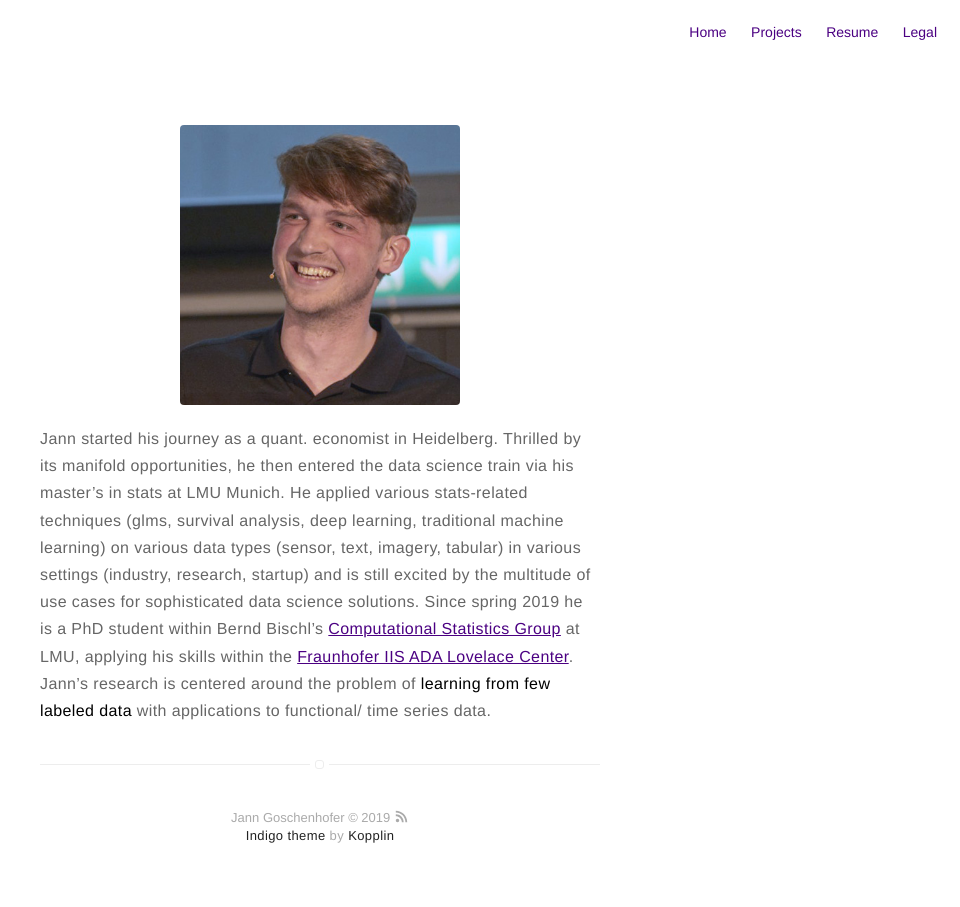
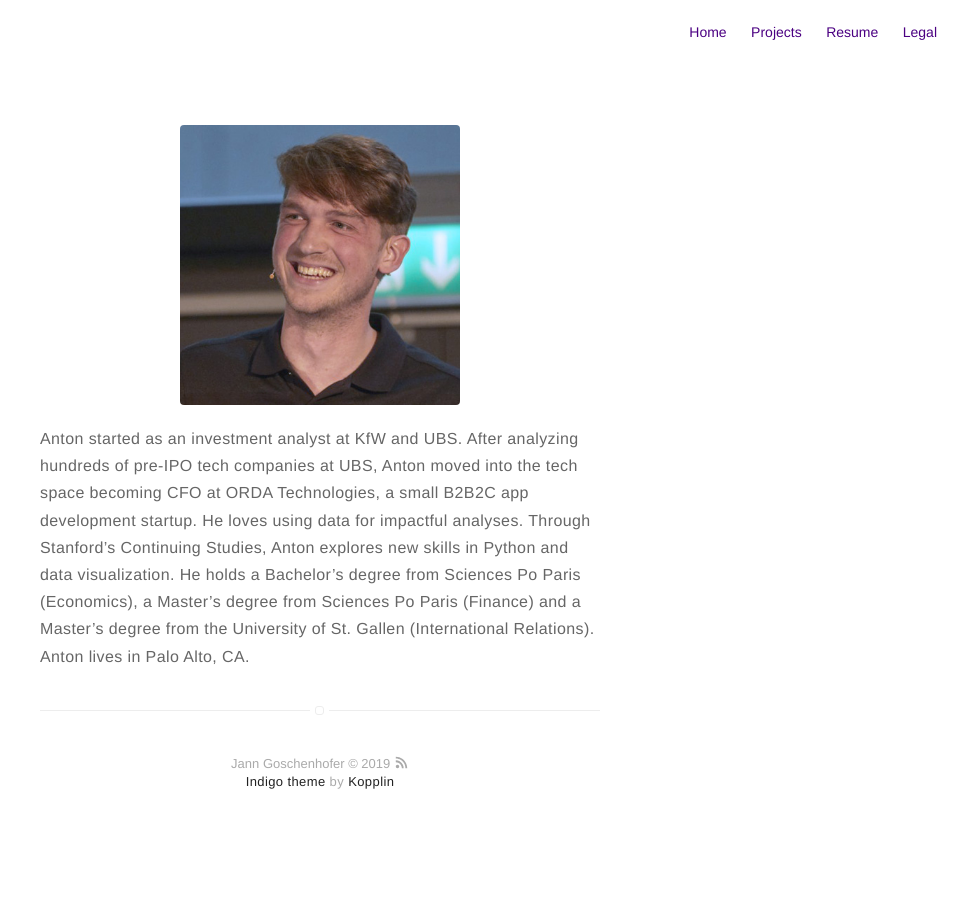
Before and after one commit to antonschneider90/antonschneider90.github.io, a Jekyll site: the page built from about.md, in a window 1280 px wide. Shown: the whole page, without its empty margins (320-1280 px from the left). Built offline with Jekyll 4.4.1, drawn with Linux system fonts in a browser that asks for light colours.

Commit message:
Update about.md

```diff
--- a/about.md
+++ b/about.md
@@ -4,4 +4,7 @@ layout: page
 ---
 ![Profile Image]({{ site.url }}/{{ site.picture }})
 
-Jann started his journey as a quant. economist in Heidelberg. Thrilled by its manifold opportunities, he then entered the data science train via his master's in stats at LMU Munich. He applied various stats-related techniques (glms, survival analysis, deep learning, traditional machine learning) on various data types (sensor, text, imagery, tabular) in various settings (industry, research, startup) and is still excited by the multitude of use cases for sophisticated data science solutions. Since spring 2019 he is a PhD student within Bernd Bischl's [Computational Statistics Group](http://www.compstat.statistik.uni-muenchen.de/) at LMU, applying his skills within the [Fraunhofer IIS ADA Lovelace Center](https://www.scs.fraunhofer.de/de/forschung/ada-center.html). Jann's research is centered around the problem of **learning from few labeled data** with applications to functional/ time series data.
+Anton started as an investment analyst at KfW and UBS.
+After analyzing hundreds of pre-IPO tech companies at UBS, Anton moved into the tech space becoming CFO at ORDA Technologies, a small B2B2C app development startup. He loves using data for impactful analyses. Through Stanford's Continuing Studies, Anton explores new skills in Python and data visualization.
+He holds a Bachelor's degree from Sciences Po Paris (Economics), a Master's degree from Sciences Po Paris (Finance) and a Master's degree from the University of St. Gallen (International Relations).
+Anton lives in Palo Alto, CA.
```
